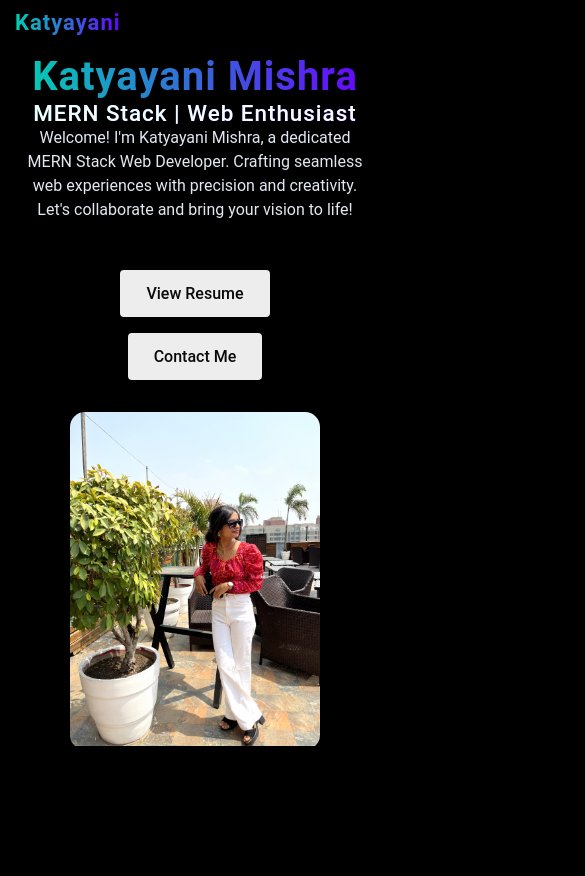
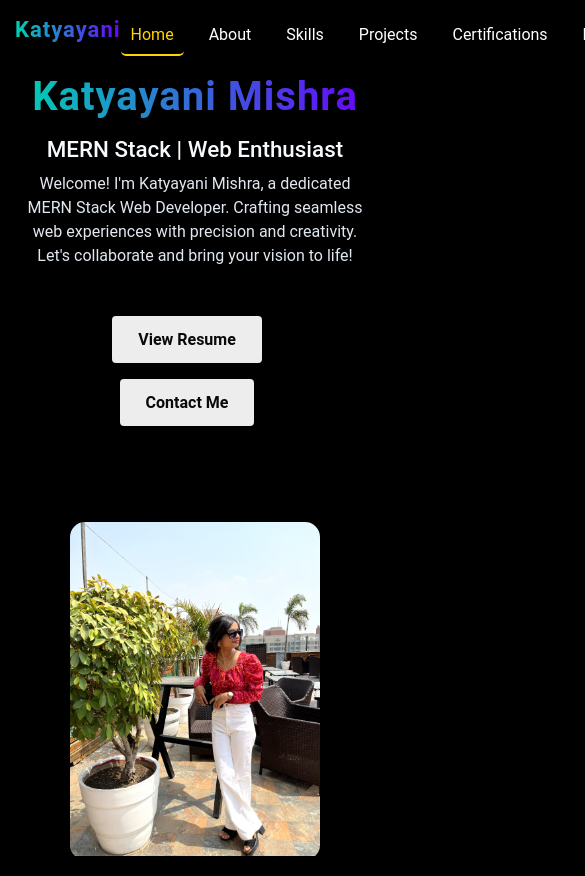
Before and after one commit to Katyayani1875/Katyayani-Portfolio, a React (Create React App) app: page / in a window 390 px wide. Shown: the top 876 px of the page, 585 px wide, since content can reach past the window. Before the commit the page ends 844 px from the top, so only its background shows below. Built offline with nearby package versions, Linux system fonts and the light colour scheme.

Commit message:
Updated portfolio

```diff
--- a/package.json
+++ b/package.json
@@ -7,6 +7,7 @@
     "@tsparticles/react": "^3.0.0",
     "@tsparticles/slim": "^3.8.1",
     "cra-template": "1.2.0",
+    "emailjs-com": "^3.2.0",
     "react": "^18.3.1",
     "react-bootstrap": "^2.10.9",
     "react-dom": "^18.3.1",
--- a/src/components/Contact.css
+++ b/src/components/Contact.css
@@ -2,8 +2,8 @@
   display: flex;
   justify-content: space-between;
   padding: 3rem 2rem;
-  background-color: #f9fafb;
-  height: 800px;
+  background-color: #ecefef;
+  height: 900px;
   opacity: 0;
   animation: fadeIn 1.5s ease-out forwards;
 }
--- a/src/components/Hero.css
+++ b/src/components/Hero.css
@@ -75,6 +75,7 @@
   animation: fadeInUp 1s ease-in-out;
   letter-spacing: 1px;
   margin-top: 5.5rem;
+  line-height: 1.5;
 }
 
 /* Subheadline */
@@ -84,6 +85,7 @@
   color: #f7fafc;
   margin-bottom: 1rem;
   animation: fadeInUp 1.3s ease-in-out;
+  line-height: 2;
 }
 
 /* Hero Tagline */
@@ -113,12 +115,13 @@
   display: flex !important;
   justify-content: flex-start;
   gap: 2rem;
-  margin-top: 2.9rem;
+  margin-top: -1rem;
   animation: fadeIn 2.3s ease-in-out;
   z-index: 4 !important;
   padding: 1rem;
-  margin-left: 0;
+  margin-left: -0.5rem;
   margin-right: 0;
+  margin-bottom: 4rem;
   flex-direction: row;
   align-items: center;
 }
@@ -140,7 +143,7 @@
   width: auto !important;
   height: auto !important;
   border-radius: 4px !important;
-  font-weight: 500;
+  font-weight: 600;
 }
 
 /* Hover State for Buttons - Yellow effect */
--- a/src/components/Hero.js
+++ b/src/components/Hero.js
@@ -8,7 +8,8 @@ function Hero() {
       <div className="hero-overlay"></div> {/* Gradient Overlay */}
       <div className="hero-container">
         <div className="hero-text">
-          <h1 className="hero-headline">Katyayani Mishra <h2 className="hero-subheadline">MERN Stack | Web Enthusiast</h2></h1>
+          <h1 className="hero-headline">Katyayani Mishra</h1>
+          <h2 className="hero-subheadline">MERN Stack | Web Enthusiast</h2>
           <p className="hero-tagline">
             Welcome! I'm Katyayani Mishra, a dedicated MERN Stack Web Developer. Crafting seamless web
             experiences with precision and creativity.
--- a/src/components/Navbar.css
+++ b/src/components/Navbar.css
@@ -71,8 +71,6 @@
 }
 
 /* Responsive Styles */
-
-/* For tablets and smaller screens */
 @media screen and (max-width: 1024px) {
   .navbar-logo {
     font-size: 24px;
@@ -91,9 +89,9 @@
 /* For mobile screens */
 @media screen and (max-width: 768px) {
   .navbar {
-    padding: 10px 15px;
-    flex-direction: column;
-    align-items: flex-start;
+    padding: 15px 15px;
+    flex-direction: row;
+    align-items: center;
   }
 
   .navbar-logo {
@@ -101,50 +99,19 @@
   }
 
   .navbar-links {
-    display: none;
-    flex-direction: column;
+    flex-direction: row;
     gap: 15px;
-    width: 100%;
-    margin-top: 15px;
+    margin-top: 10px;
   }
 
-  .navbar-links.active {
-    display: flex;
+  .navbar-links li {
+    text-align: center;
+    width: 100%;
   }
 
   .navbar-links li a {
     font-size: 16px;
     padding: 10px;
     width: 100%;
-    text-align: left;
-  }
-
-  .navbar-links li a:hover {
-    transform: none;
-  }
-
-  .navbar-menu {
-    display: block;
-    cursor: pointer;
-  }
-
-  .navbar-menu span {
-    width: 25px;
-    height: 3px;
-    background-color: #fff;
-    margin: 5px 0;
-    transition: transform 0.3s ease;
-  }
-
-  .navbar-menu.active span:nth-child(1) {
-    transform: rotate(-45deg) translate(-5px, 6px);
-  }
-
-  .navbar-menu.active span:nth-child(2) {
-    opacity: 0;
-  }
-
-  .navbar-menu.active span:nth-child(3) {
-    transform: rotate(45deg) translate(-5px, -6px);
   }
 }
```
Also changed, not shown: 1 other file (tests, documents, lock files or other folders).
